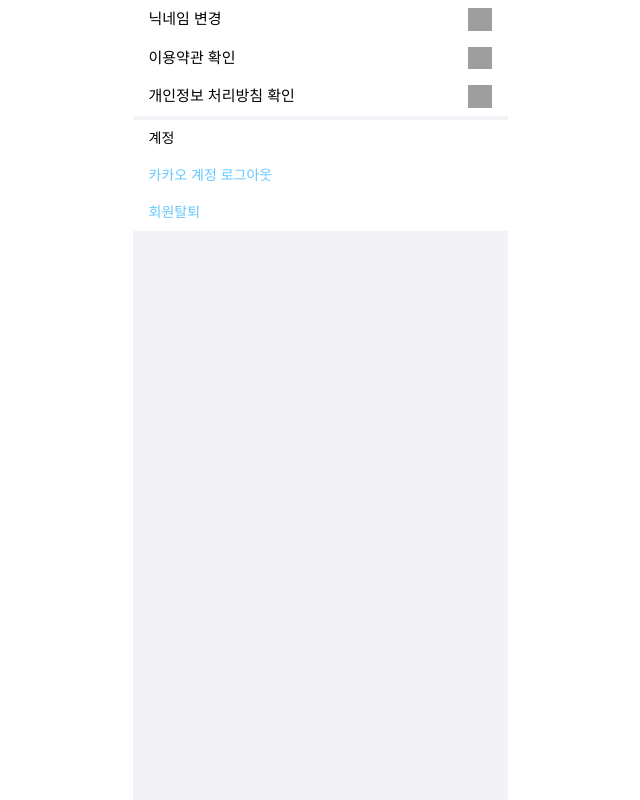
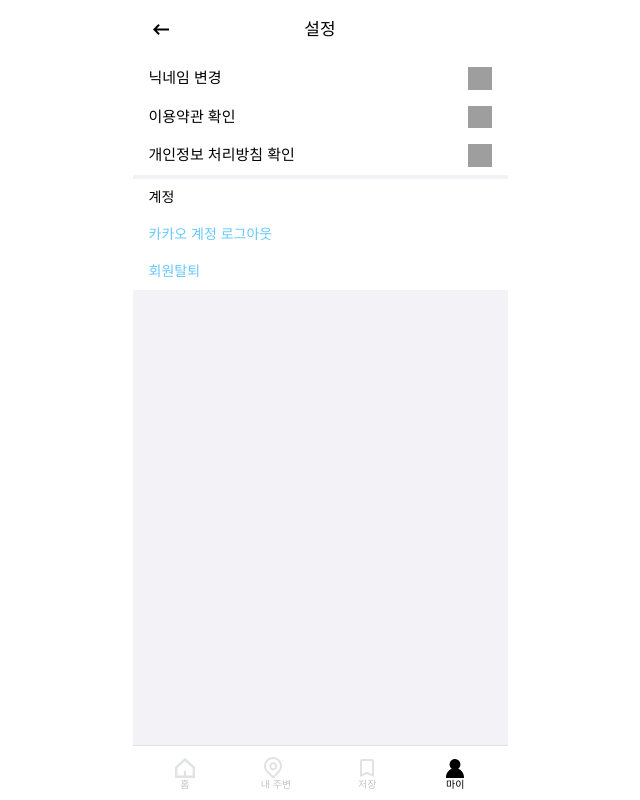
Before and after one commit to 4-frame-photos-map/frontend, a Next.js app: page /my/setting in a window 1280 px wide. Shown: the whole page, without its empty margins (320-960 px from the left). Built offline with nearby package versions, Linux system fonts and the light colour scheme; grey boxes are pictures that could not be loaded; a web font is replaced by a local one.

Commit message:
feat: Setting 페이지 getLayout 설정

```diff
--- a/src/pages/my/setting.tsx
+++ b/src/pages/my/setting.tsx
@@ -2,6 +2,10 @@ import PageLayout from '@/components/common/PageLayout';
 import SettingList from '@/components/my/SettingList';
 import type { SettingListsProps } from '.';
 import tw from 'tailwind-styled-components';
+import { ReactElement } from 'react';
+import Layout from '@/components/common/Layout';
+import MenuLayout from '@/components/common/MenuLayout';
+import NavBarLayout from '@/components/common/NavBarLayout';
 
 const ListsContainer = tw.div`
 flex cursor-pointer flex-col bg-white px-[16px] text-body2 font-normal
@@ -19,7 +23,7 @@ const SettingLists: SettingListsProps[] = [
 
 const Setting = () => {
   return (
-    <PageLayout>
+    <>
       <ListsContainer>
         {SettingLists.map(({ id, text, path }) => (
           <SettingList key={id} text={text} path={path} />
@@ -36,8 +40,20 @@ const Setting = () => {
           <span>회원탈퇴</span>
         </div>
       </ItemsContainer>
-    </PageLayout>
+    </>
   );
 };
 
 export default Setting;
+
+Setting.getLayout = function getLayout(page: ReactElement) {
+  return (
+    <Layout>
+      <PageLayout>
+        <NavBarLayout title={'설정'} isMy={true}>
+          <MenuLayout>{page}</MenuLayout>
+        </NavBarLayout>
+      </PageLayout>
+    </Layout>
+  );
+};
```
